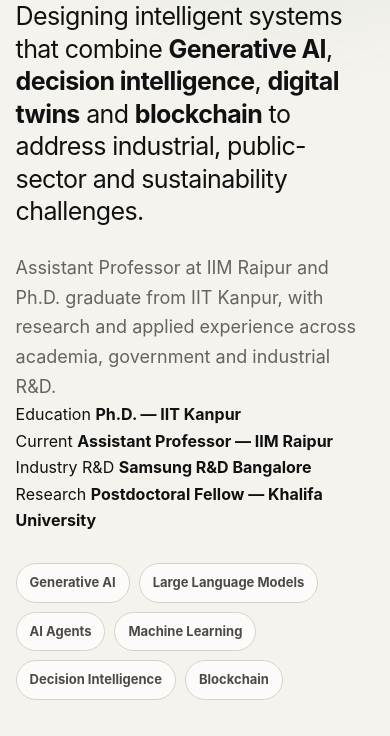
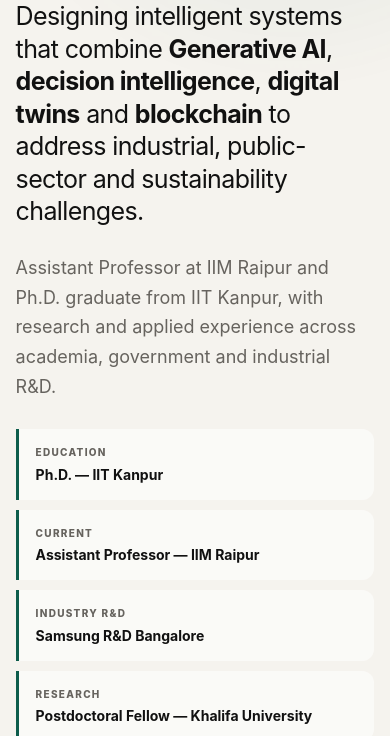
Before and after one commit to Dr-AmitVishwakarma/Dr-AmitVishwakarma.github.io, a plain HTML site: page index.html in a window 390 px wide. Shown: the part 353-1089 px from the top of the page. Drawn offline with Linux system fonts and the light colour scheme.

Commit message:
Style responsive credibility ribbon

```diff
--- a/style.css
+++ b/style.css
@@ -333,12 +333,50 @@
     color: var(--muted);
     font-size: 18px;
 }
+.credibility-ribbon {
+    display: grid;
+    grid-template-columns: repeat(2, minmax(0, 1fr));
+    gap: 10px;
+    max-width: 800px;
+    margin-top: 28px;
+}
 
+.credibility-item {
+    display: flex;
+    flex-direction: column;
+    gap: 5px;
+    min-height: 78px;
+    padding: 15px 17px;
+    border-left: 3px solid var(--accent);
+    border-radius: 0 12px 12px 0;
+    background: rgba(255, 255, 255, 0.58);
+    transition:
+        transform 0.2s ease,
+        background 0.2s ease;
+}
+
+.credibility-item:hover {
+    transform: translateY(-2px);
+    background: rgba(255, 255, 255, 0.9);
+}
+
+.credibility-label {
+    color: var(--muted);
+    font-size: 10px;
+    font-weight: 800;
+    letter-spacing: 0.13em;
+    text-transform: uppercase;
+}
+
+.credibility-item strong {
+    font-size: 14px;
+    line-height: 1.35;
+}
 .hero-specialisations {
     display: flex;
     flex-wrap: wrap;
     gap: 9px;
-    margin-top: 30px;
+    margin-top: 24px;
 }
 
 .hero-specialisations span {
@@ -873,6 +911,9 @@
     nav.open {
         display: flex;
     }
+    .credibility-ribbon {
+    grid-template-columns: repeat(2, minmax(0, 1fr));
+}
 
     nav a {
         width: 100%;
@@ -930,7 +971,13 @@
     .hero {
         padding-top: 55px;
     }
+.credibility-ribbon {
+    grid-template-columns: 1fr;
+}
 
+.credibility-item {
+    min-height: auto;
+}
     .hero h1 {
         font-size: 51px;
     }
```
